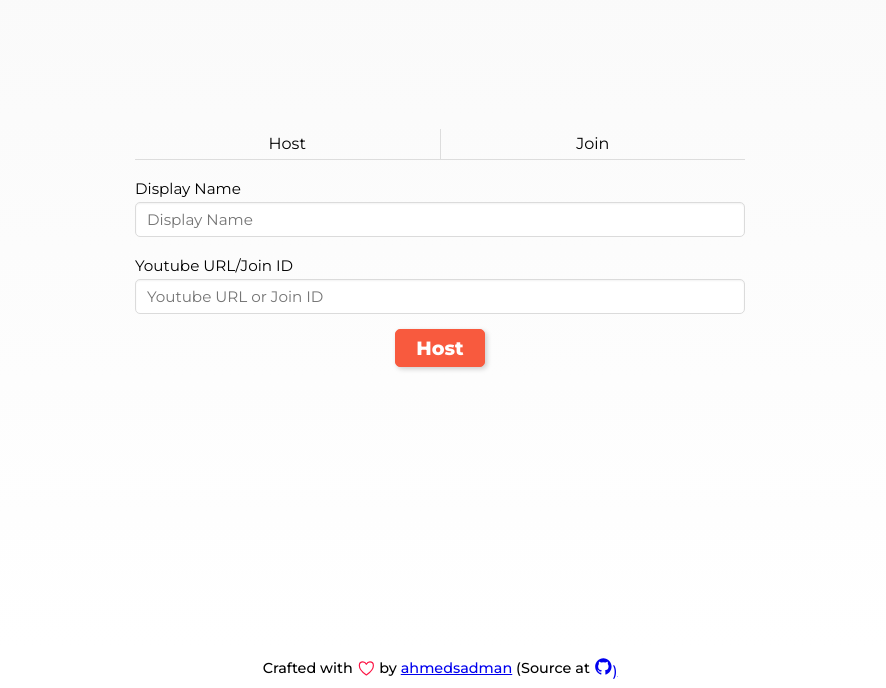
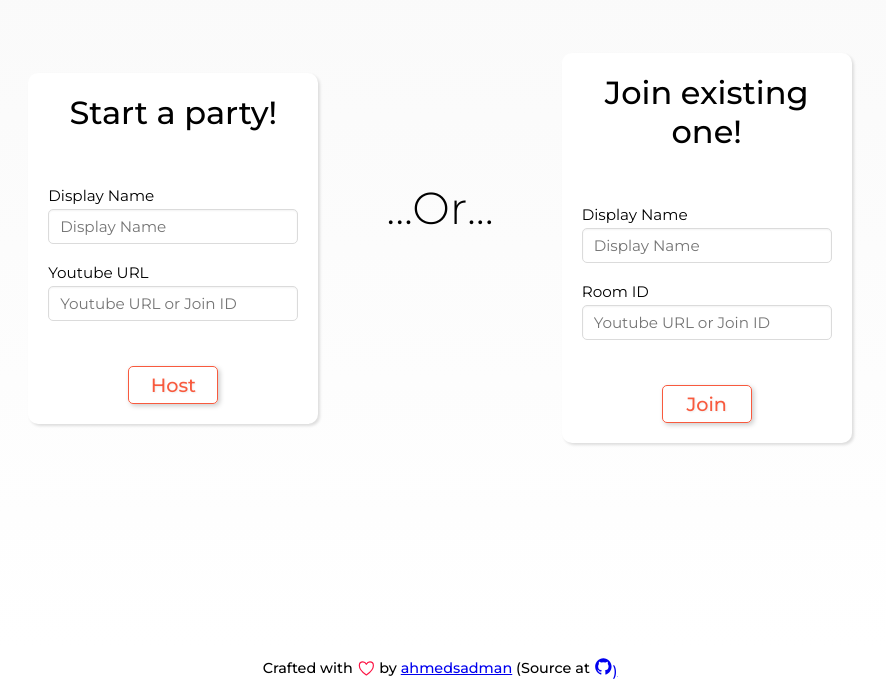
Before and after one commit to ahmedsadman/redparty, a React (Create React App) app in the folder client/: page / in a window 1280 px wide. Shown: the part 952-1640 px from the top of the page, without its empty margins (200-1086 px from the left). Built offline with nearby package versions, Linux system fonts and the light colour scheme.

Commit message:
form rework

```diff
--- a/client/src/components/Welcome/StartForm.js
+++ b/client/src/components/Welcome/StartForm.js
@@ -1,17 +1,41 @@
 import React from 'react';
 import styled from 'styled-components';
-import { Label, Input, Button } from '../common';
+import { Label, Input, Button, Card } from '../common';
+import { Container, Row, Col, Hidden } from 'react-grid-system';
 import { Visible } from 'react-grid-system';
+import { colors } from '../../config/colors';
 
-const Form = (props) => (
+function CustomForm(props) {
+	const { onSubmit, buttonLabel, header } = props;
+	return (
+		<form>
+			<Card padding='20px'>
+				<Header>{header}</Header>
+				{props.children}
+				<div
+					style={{
+						display: 'flex',
+						justifyContent: 'center',
+					}}
+				>
+					<Button
+						type='submit'
+						style={{ alignSelf: 'center', marginTop: '30px' }}
+						onClick={onSubmit}
+						secondary
+					>
+						{buttonLabel}
+					</Button>
+				</div>
+			</Card>
+		</form>
+	);
+}
+
+const Forms = (props) => (
 	<React.Fragment>
-		<Visible xs>
-			<div style={{ height: '50px' }}></div>
-		</Visible>
-		<Tabs>
-			<Tab style={{ borderRight: '1px solid #ddd' }}>Host</Tab>
-			<Tab>Join</Tab>
-		</Tabs>
+		<Col md={3}>
+			<CustomForm buttonLabel='Host' header='Start a party!'>
 				<Controls>
 					<Label htmlFor='username'>Display Name</Label>
 					<Input
@@ -24,7 +48,7 @@ const Form = (props) => (
 					/>
 				</Controls>
 				<Controls>
-			<Label htmlFor='url'>Youtube URL/Join ID</Label>
+					<Label htmlFor='url'>Youtube URL</Label>
 					<Input
 						type='text'
 						name='url'
@@ -32,16 +56,35 @@ const Form = (props) => (
 						placeholder='Youtube URL or Join ID'
 					/>
 				</Controls>
-		<div
-			style={{
-				display: 'flex',
-				justifyContent: 'center',
-			}}
-		>
-			<Button style={{ alignSelf: 'center' }} onClick={props.onHost}>
-				Host
-			</Button>
-		</div>
+			</CustomForm>
+		</Col>
+		<Col md={2} align='center'>
+			<BigHeader>...Or...</BigHeader>
+		</Col>
+		<Col md={3}>
+			<CustomForm buttonLabel='Join' header='Join existing one!'>
+				<Controls>
+					<Label htmlFor='username'>Display Name</Label>
+					<Input
+						type='text'
+						name='username'
+						value={props.username}
+						onChange={props.onChange}
+						id='name'
+						placeholder='Display Name'
+					/>
+				</Controls>
+				<Controls>
+					<Label htmlFor='url'>Room ID</Label>
+					<Input
+						type='text'
+						name='url'
+						id='url'
+						placeholder='Youtube URL or Join ID'
+					/>
+				</Controls>
+			</CustomForm>
+		</Col>
 	</React.Fragment>
 );
 
@@ -52,20 +95,19 @@ const Controls = styled.div`
 	margin: 15px 0;
 `;
 
-const Tabs = styled.div`
-	display: flex;
-	flex: 1;
-	justify-content: space-between;
-	cursor: pointer;
+const Header = styled.h1`
+	margin: 0;
+	padding: 0;
+	font-weight: 500;
+	margin-bottom: 50px;
+	font-size: 2em;
+	text-align: center;
 `;
 
-const Tab = styled.div`
-	display: flex;
-	flex: 1;
-	align-items: center;
-	justify-content: center;
-	border-bottom: 1px solid #ddd;
-	padding: 5px 0 6px 0;
+const BigHeader = styled.h1`
+	font-weight: 300;
+	font-size: 2.8em;
+	margin-top: -50px;
 `;
 
-export default Form;
+export default Forms;
--- a/client/src/components/Welcome/Welcome.js
+++ b/client/src/components/Welcome/Welcome.js
@@ -74,11 +74,9 @@ function Welcome(props) {
 
 			<Container fluid>
 				<Row align='center' style={styles.formContainer}>
-					<Col md={3}></Col>
-					<Col md={6}>
-						<StartForm />
-					</Col>
-					<Col md={3}></Col>
+					<Col md={2}></Col>
+					<StartForm />
+					<Col md={2}></Col>
 					<div className='dummy' ref={(el) => (formEnd = el)}></div>
 				</Row>
 			</Container>
--- a/client/src/components/common/Card.js
+++ b/client/src/components/common/Card.js
@@ -7,8 +7,9 @@ export const Card = (props) => (
 
 const StyledCard = styled.div`
 	padding: ${(props) => props.padding || 0};
-	border: 1px solid black;
-	box-shadow: 2px 2px 3px gray;
+	box-shadow: 2px 2px 3px #ddd;
 	width: ${(props) => props.width || 'auto'};
 	height: ${(props) => props.height || 'auto'};
+	background-color: #fff;
+	border-radius: 10px;
 `;
```
Also changed, not shown: 1 other file (tests, documents, lock files or other folders). Lines whose indentation alone changed are shown as unchanged.
